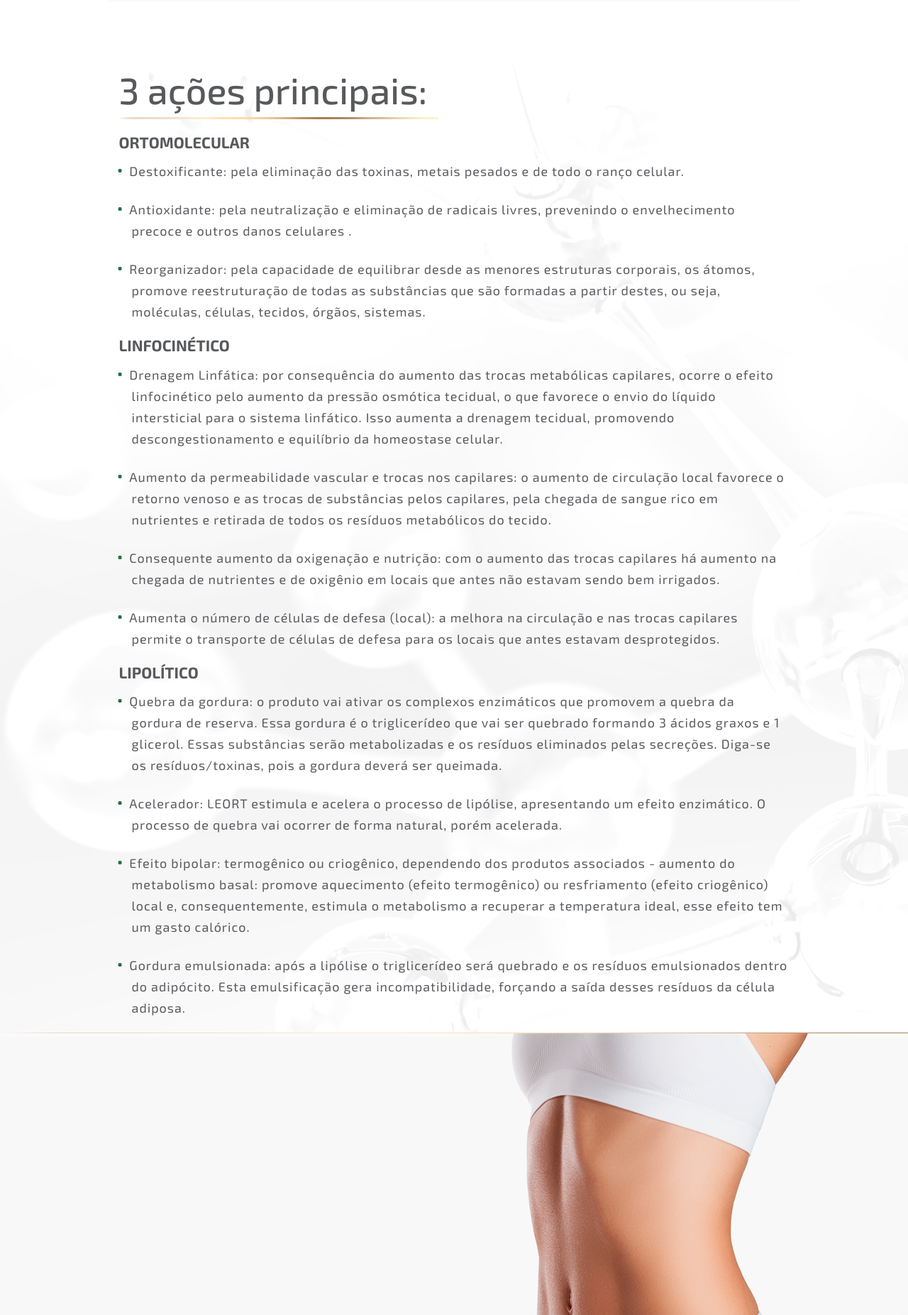
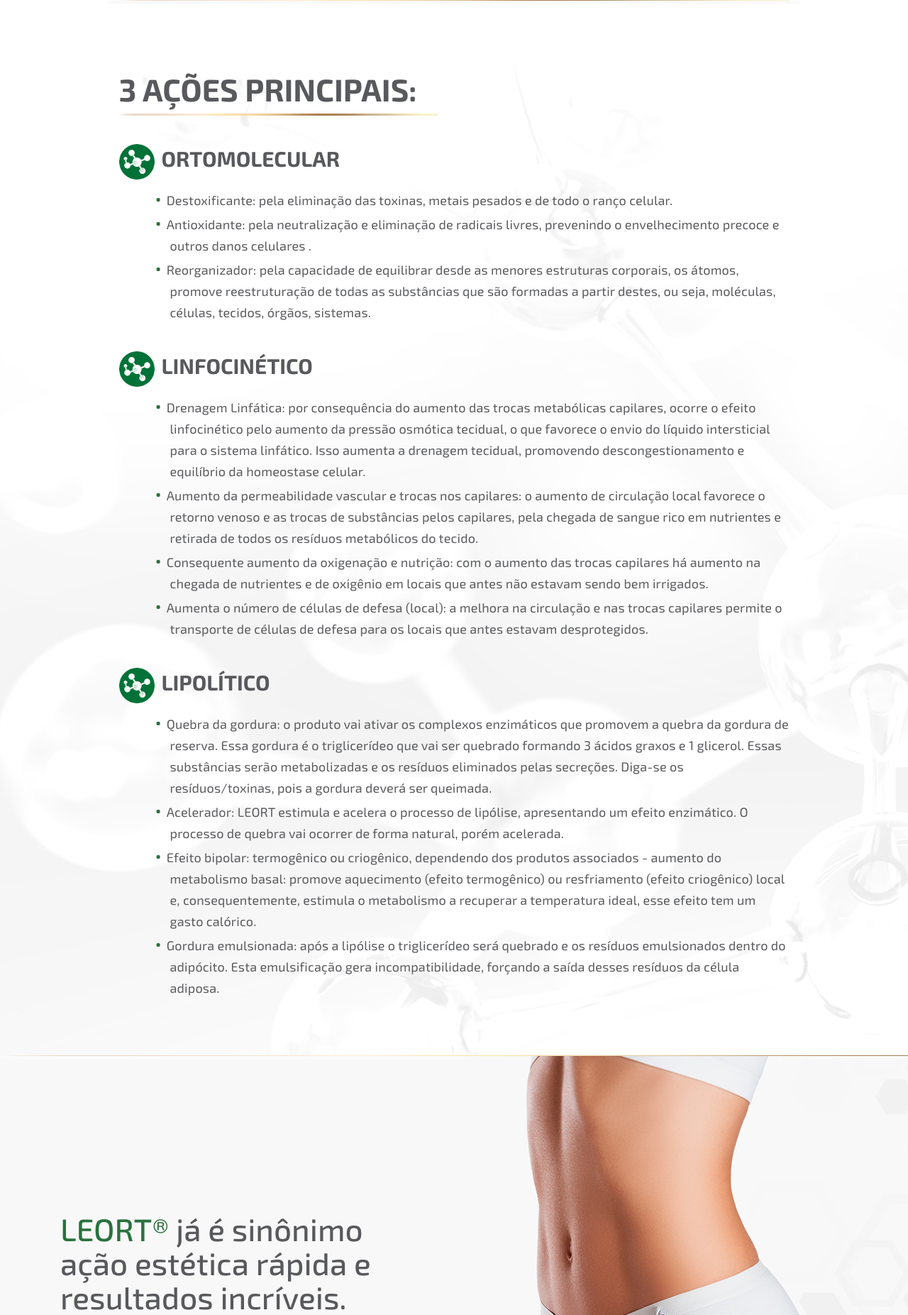
Before and after one commit to netafado/BothanicaMineral, a PHP site: page / in a window 1280 px wide. Shown: the part 1503-3356 px from the top of the page at 71% size. Run offline with PHP 8.4, Linux system fonts and the light colour scheme.

Commit message:
responsivo melhorias

```diff
--- a/public/css/style.css
+++ b/public/css/style.css
@@ -119,7 +119,7 @@
 .font-medium,
 .font-large,
 .font-extra-large {
-  letter-spacing: 0.1rem;
+  letter-spacing: 0.02rem;
   margin-bottom: 2rem;
   font-size: 22px;
   line-height: 30px;
@@ -131,13 +131,19 @@
   margin: 0;
 }
 #acoes ul li {
-  padding-left: 1em;
+  margin-bottom: 0;
+  padding-left: 4em;
   text-indent: -1.2em;
 }
 #acoes ul li::before {
   content: "• ";
   font-size: 28px;
   color: #29713d;
+}
+@media screen and (max-width: 768px) {
+  #acoes ul li {
+    padding-left: 1em;
+  }
 }
 .uppercase {
   text-transform: uppercase;
@@ -171,47 +177,47 @@
   }
 }
 h2 {
+  font-size: 4.4rem;
+}
+@media screen and (max-width: 768px) {
+  h2 {
+    font-size: 3.96rem;
+    text-align: left;
+  }
+}
+@media screen and (max-width: 576px) {
+  h2 {
+    font-size: 3.08rem;
+    text-align: center;
+  }
+}
+h3 {
   font-size: 3rem;
 }
 @media screen and (max-width: 768px) {
-  h2 {
+  h3 {
     font-size: 2.7rem;
     text-align: left;
   }
 }
 @media screen and (max-width: 576px) {
-  h2 {
+  h3 {
     font-size: 2.1rem;
     text-align: center;
   }
 }
-h3 {
-  font-size: 2.2rem;
-}
-@media screen and (max-width: 768px) {
-  h3 {
-    font-size: 1.98rem;
-    text-align: left;
-  }
-}
-@media screen and (max-width: 576px) {
-  h3 {
-    font-size: 1.54rem;
-    text-align: center;
-  }
-}
 h4 {
-  font-size: 1.8rem;
+  font-size: 2.5rem;
 }
 @media screen and (max-width: 768px) {
   h4 {
-    font-size: 1.62rem;
+    font-size: 2.25rem;
     text-align: left;
   }
 }
 @media screen and (max-width: 576px) {
   h4 {
-    font-size: 1.26rem;
+    font-size: 1.75rem;
     text-align: center;
   }
 }
@@ -1028,8 +1034,14 @@
   background-repeat: no-repeat;
   background-position: center center;
 }
+.list-acoes {
+  margin-top: 40px;
+}
 .bg-imagem-tec {
   background-image: url("../img/background-meio.png");
+  background-position: center;
+  background-repeat: no-repeat;
+  background-size: cover;
 }
 .back-acoes {
   background-image: url("../img/background-moleculas.png");
@@ -1044,7 +1056,11 @@
 .caixa-leort {
   position: absolute;
   z-index: 3;
-  margin-left: -180px;
+  margin-left: -230px;
+}
+.icon-acoes {
+  max-width: 50px;
+  margin-right: 10px;
 }
 .bandeira {
   bottom: -30px;
@@ -1052,7 +1068,7 @@
   z-index: 9999;
 }
 .section {
-  padding: 120px 0;
+  padding: 100px 0;
 }
 .leort-desc {
   box-shadow: 0px 4px 1px #f9f9f9;
@@ -1121,6 +1137,14 @@
 }
 #acoes {
   padding-top: 80px;
+  padding-bottom: 80px;
+}
+.leort-image-text {
+  padding-top: 180px;
+  padding-left: 30px;
+}
+.leort-image-text .segredo {
+  padding-top: 40px;
 }
 .marca {
   font-weight: 500;
@@ -1135,6 +1159,10 @@
   margin-top: -40px;
 }
 @media screen and (max-width: 992px) {
+  .leort-image-text {
+    padding-top: 20px;
+    padding-bottom: 0;
+  }
   .text-leort {
     margin-top: 0px;
   }
@@ -1144,6 +1172,14 @@
   }
 }
 @media screen and (max-width: 768px) {
+  .section {
+    padding: 50px 0;
+    padding-bottom: 80px;
+  }
+  .leort-image-text {
+    padding-top: 60px;
+    padding-bottom: 60px;
+  }
   #leort {
     margin-top: 50px;
     margin-bottom: 0;
--- a/public/index.html
+++ b/public/index.html
@@ -90,7 +90,7 @@
             <div class="line-gold line-small"></div>
             <h1 class="text-center pd-20-top"> <span class="marca">LEORT® </span><span class="unico">É VIDA!</span></h1>
             <div class="line-width"></div>
-            <h3 class="bold text-center marca-desc">Fluido para massagem corporal</h3>
+            <h4 class="bold text-center marca-desc">Fluido para massagem corporal</h4>
             <p class="pd-20-bottom">
               Atua como um potente anti-inflamatório, antioxidante e varredor de radicais livres, toxinas e metais pesados, eliminando o ranço celular acumulado. Promove uma destoxificação do organismo, auxiliando no combate da celulite
               e outras disfunções estéticas. Tem ação lipolítica e afinidade pelos adipócitos, ativando os complexos enzimáticos que promovem a quebra da gordura de reserva e aumento do metabolismo. Possui também a função de reparação e construção dos tecidos e estrutura da pele, atuando no combate da flacidez e estrias. Aumenta a permeação dos ativos de outros produtos da linha Bothanica Mineral® quando utilizados em associação, potencializando os resultados dos tratamentos.
@@ -104,10 +104,10 @@
       <div class="container">
         <div class="row">
           <div class="col-sm-10 col-sm-offset-1">
-            <h1>3 ações principais:</h1>
+            <h2 class="bold text-uppercase">3 ações principais:</h2>
             <div class="line-gold line-h3">                   </div>
             <div class="list-acoes">
-              <h3 class="bold">ORTOMOLECULAR</h3>
+              <h3 class="bold text-left"><img class="icon-acoes" src="img/icon-molecula.png" alt="ortomolecular">ORTOMOLECULAR</h3>
               <ul>
                 <li>Destoxificante: pela eliminação das toxinas, metais pesados e de todo o ranço celular.</li>
                 <li>Antioxidante: pela neutralização e eliminação de radicais livres, prevenindo o envelhecimento precoce e outros danos celulares .</li>
@@ -118,7 +118,7 @@
               </ul>
             </div>
             <div class="list-acoes">
-              <h3 class="bold">LINFOCINÉTICO</h3>
+              <h3 class="bold text-left"><img class="icon-acoes" src="img/icon-molecula.png" alt="ortomolecular">LINFOCINÉTICO</h3>
               <ul>
                 <li>
                   Drenagem Linfática: por consequência do aumento das trocas metabólicas capilares, ocorre o efeito linfocinético pelo aumento da pressão osmótica tecidual, o que favorece o envio do líquido intersticial para o sistema linfático. Isso aumenta a drenagem tecidual,
@@ -133,7 +133,7 @@
               </ul>
             </div>
             <div class="list-acoes">
-              <h3 class="bold">LIPOLÍTICO</h3>
+              <h3 class="bold text-left"><img class="icon-acoes" src="img/icon-molecula.png" alt="ortomolecular">LIPOLÍTICO</h3>
               <ul>
                 <li>
                   Quebra da gordura: o produto vai ativar os complexos enzimáticos que promovem a quebra da gordura de reserva. Essa gordura é o triglicerídeo que vai ser quebrado formando 3 ácidos graxos e 1 glicerol. Essas substâncias serão metabolizadas e os resíduos
@@ -157,8 +157,14 @@
     <section class="bg-imagem-tec" id="imagem">
       <div class="container">
         <div class="row">
-          <div class="col-sm-6"></div>
-          <div class="col-sm-6"><img class="img-responsive" src="img/mulher.png" alt=""></div>
+          <div class="col-sm-6 leort-image-text">
+            <h2 class="pd-20-top"> <span class="marca">LEORT® </span>já é sinônimo <br/>
+              ação estética rápida e <br/>
+              resultados incríveis. <br/>
+            </h2>
+            <h2 class="light segredo">#SegredosBM   </h2>
+          </div>
+          <div class="col-sm-6 hidden-xs"><img class="img-responsive" src="img/mulher.png" alt=""></div>
         </div>
       </div>
     </section>
@@ -170,7 +176,7 @@
           <div class="col-sm-8 col-sm-offset-2 relative">
             <div class="caixa-leort visible-lg"><img src="img/leort-caixa-depoimentos.png" alt="leort"></div>
             <div class="embed-responsive embed-responsive-16by9">
-              <iframe class="embed-responsive-item" src="https://www.youtube.com/embed/zpOULjyy-n8?rel=0" frameborder="0" allowfullscreen></iframe>
+              <iframe class="embed-responsive-item" src="https://www.youtube.com/embed/FIEXYraiGiY" frameborder="0" allowfullscreen></iframe>
             </div>
           </div>
         </div>
```
Also changed, not shown: pug/index.pug (+22 -8 lines), styl/app/content.styl (+29 -2 lines), styl/app/fonts.styl (+9 -1 lines), styl/app/variables.styl (+4 -4 lines), public/img/mulher.png.
